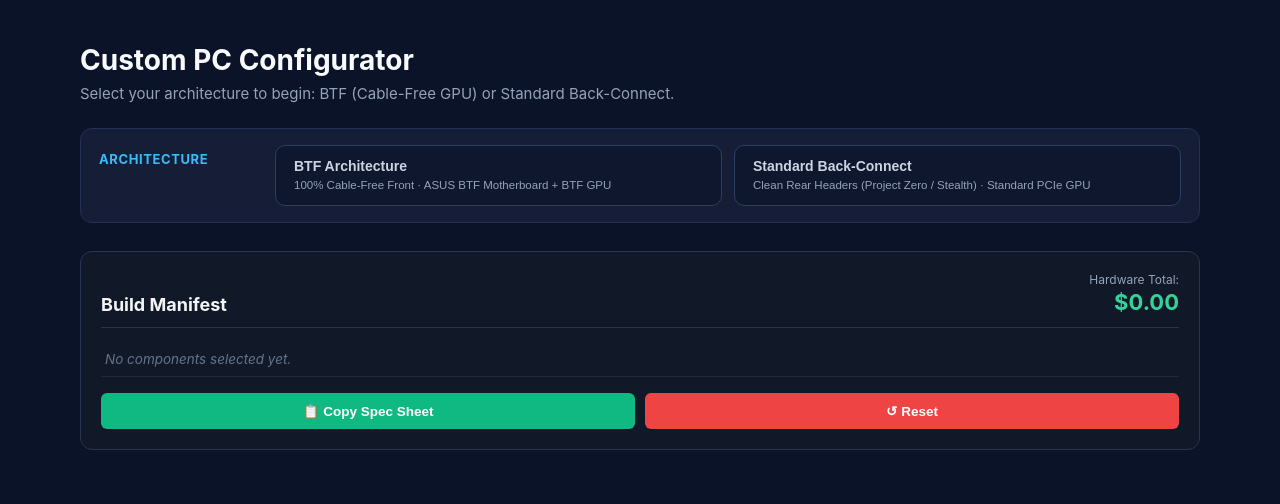
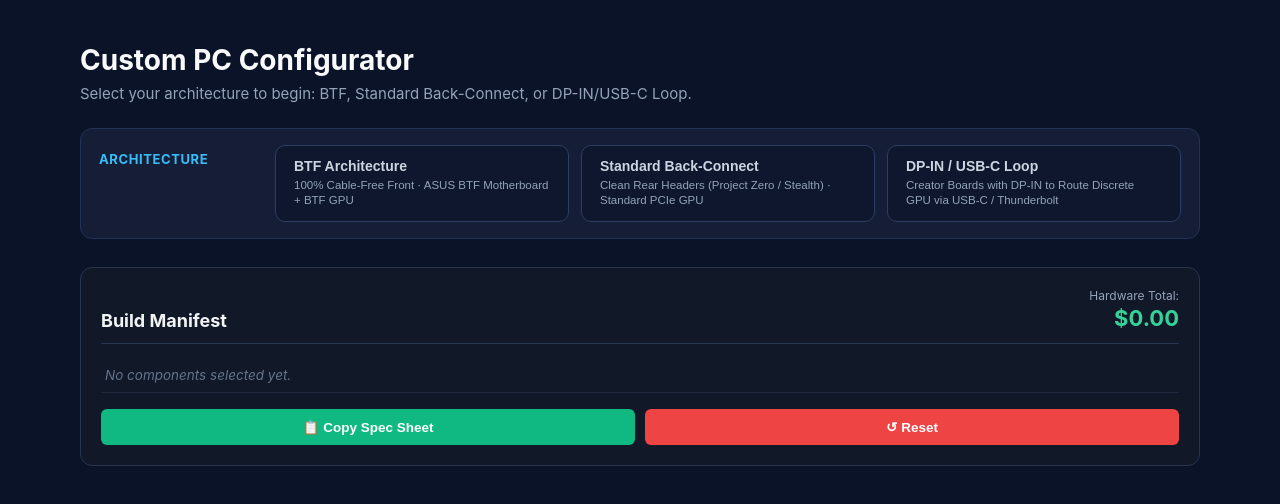
Before and after one commit to MC-Espinoza/PC-Parts-Selector, a plain HTML site: page index.html in a window 1280 px wide. Drawn offline with Linux system fonts and the light colour scheme.

Commit message:
Update index.html

```diff
--- a/index.html
+++ b/index.html
@@ -278,7 +278,7 @@
 
 <div class="container">
   <h1>Custom PC Configurator</h1>
-  <p class="subtitle">Select your architecture to begin: BTF (Cable-Free GPU) or Standard Back-Connect.</p>
+  <p class="subtitle">Select your architecture to begin: BTF, Standard Back-Connect, or DP-IN/USB-C Loop.</p>
 
   <noscript>
     <div class="noscript-warning">
@@ -360,6 +360,15 @@
       image: 'https://m.media-amazon.com/images/I/71GUYZWzSyL._AC_SY300_SX300_QL70_FMwebp_.jpg'
     },
     {
+      id: 'zalman_p40_ds',
+      name: 'Zalman P40 DS',
+      supportedFormFactors: ['ATX', 'mATX'],
+      badge: 'ATX/mATX · Dual Tempered Glass Display · Black or White',
+      badgeBTF: 'ATX/mATX · Dual Tempered Glass Display · White',
+      price: 150.00,
+      image: 'https://c1.neweggimages.com/productimage/nb1280/ABW9S25090217WHWZFD.jpg'
+    },
+    {
       id: 'gamerx_wing',
       name: 'GamerX Wing LCD Display',
       supportedFormFactors: ['mATX'],
@@ -429,6 +438,66 @@
       badge: 'Micro-ATX · AM5 · Silver/White · Back-Connect',
       price: 150.00,
       image: 'https://storage-asset.msi.com/global/picture/image/feature/mb/B650M/PROJECT-ZERO/modelblock-mb.png'
+    },
+    {
+      id: 'proart_x870e',
+      name: 'ASUS ProArt X870E-Creator WiFi',
+      type: 'DPIN',
+      formFactor: 'ATX',
+      socket: 'AM5',
+      badge: 'ATX · AM5 · Dual DP-IN · 40Gbps USB4 Type-C',
+      price: 500.00,
+      image: 'https://i5.walmartimages.com/seo/ASUS-ProArt-X870E-CREATOR-WIFI-AMD-AM5-X870E-ATX-Motherboard-PCIe-5-0-x16-slots-full-support-next-gen-GPUs-16-2-2-power-stages-DDR5-dual-USB4-10-Gb-2_2aca1732-8a5b-45fd-8405-bd9b415ad988.ef903c5e3355e1da07f92c74abda1084.jpeg?odnHeight=573&odnWidth=573&odnBg=FFFFFF'
+    },
+    {
+      id: 'proart_b650',
+      name: 'ASUS ProArt B650-Creator',
+      type: 'DPIN',
+      formFactor: 'ATX',
+      socket: 'AM5',
+      badge: 'ATX · AM5 · DP-IN Loop · 10Gbps USB 3.2 Gen 2 Type-C',
+      price: 340.00,
+      image: 'https://m.media-amazon.com/images/S/aplus-media-library-service-media/67424e4f-2bf4-4772-aedb-beb870f7c42a.__CR0,0,300,300_PT0_SX300_V1___.png'
+    },
+    {
+      id: 'b650_aero_g',
+      name: 'Gigabyte B650 AERO G',
+      type: 'DPIN',
+      formFactor: 'ATX',
+      socket: 'AM5',
+      badge: 'ATX · AM5 · VisionLINK DP-IN · 20Gbps Type-C',
+      price: 200.00,
+      image: 'https://c1.neweggimages.com/productimage/nb1280/13-145-410-04.jpg'
+    },
+    {
+      id: 'proart_z890',
+      name: 'ASUS ProArt Z890-Creator WiFi',
+      type: 'DPIN',
+      formFactor: 'ATX',
+      socket: 'LGA1851',
+      badge: 'ATX · LGA1851 · Dual DP-IN · 40Gbps Thunderbolt 4',
+      price: 450.00,
+      image: 'https://c1.neweggimages.com/productimage/nb1280/13-119-699-02.png'
+    },
+    {
+      id: 'z790_aero_g_used',
+      name: 'Gigabyte Z790 AERO G (Used)',
+      type: 'DPIN',
+      formFactor: 'ATX',
+      socket: 'LGA1700',
+      badge: 'ATX · LGA1700 · VisionLINK DP-IN · 20Gbps Type-C',
+      price: 280.00,
+      image: 'https://c1.neweggimages.com/productimage/nb1280/AGBAS2312290QWIV69E.jpg'
+    },
+    {
+      id: 'z790_aorus_pro_x_used',
+      name: 'Gigabyte Z790 Aorus Pro X (Used)',
+      type: 'DPIN',
+      formFactor: 'ATX',
+      socket: 'LGA1700',
+      badge: 'ATX · LGA1700 · DP-IN Loop · 20Gbps Type-C · White Armor',
+      price: 260.00,
+      image: 'https://c1.neweggimages.com/productimage/nb1280/13-145-477-02.jpg'
     }
   ];
 
@@ -470,6 +539,22 @@
         badge: '24 Cores (8P+16E) / 32T · Up to 5.8 GHz',
         price: 350.00,
         image: 'https://encrypted-tbn0.gstatic.com/images?q=tbn:ANd9GcTDWGBYW6QZpdN7kQE7EGrf7-lFS2fFW3bVpUNkdq_35q6_vOtrSL2RGoDR&s=10'
+      }
+    ],
+    LGA1851: [
+      {
+        id: 'ultra9_285k',
+        name: 'Intel Core Ultra 9 285K',
+        badge: '24 Cores (8P+16E) / 24T · Up to 5.7 GHz · Arrow Lake',
+        price: 550.00,
+        image: 'https://pisces.bbystatic.com/image2/BestBuy_US/images/products/0224860a-6519-429e-b610-38285cc3d33f.jpg;maxHeight=1920;maxWidth=900?format=webp'
+      },
+      {
+        id: 'ultra7_270k',
+        name: 'Intel Core Ultra 7 270K',
+        badge: '20 Cores (8P+12E) / 20T · Up to 5.5 GHz · Arrow Lake Refresh',
+        price: 350.00,
+        image: 'https://c1.neweggimages.com/productimage/nb1280/19-118-628-01.jpg'
       }
     ]
   };
@@ -655,6 +740,11 @@
         id: 'Standard',
         name: 'Standard Back-Connect',
         subtext: 'Clean Rear Headers (Project Zero / Stealth) · Standard PCIe GPU'
+      },
+      {
+        id: 'DPIN',
+        name: 'DP-IN / USB-C Loop',
+        subtext: 'Creator Boards with DP-IN to Route Discrete GPU via USB-C / Thunderbolt'
       }
     ];
 
@@ -731,6 +821,8 @@
             badge: c.badgeBTF || c.badge.replace('Black or White', 'White'),
             image: (c.id === 'asus_a31' && c.imageBTF) ? c.imageBTF : c.image
           }));
+      } else if (state.architecture === 'DPIN') {
+        validCases = casesData.filter(c => c.id !== 'gamerx_wing' && c.supportedFormFactors.includes('ATX'));
       } else {
         validCases = casesData;
       }
@@ -747,7 +839,7 @@
 
     if (state.motherboard) {
       const validCPUs = allCPUs[state.motherboard.socket] || [];
-      const label = state.motherboard.socket === 'AM5' ? 'CPU (AM5)' : 'CPU (LGA1700)';
+      const label = `CPU (${state.motherboard.socket})`;
       container.appendChild(renderRow(label, 'cpu', validCPUs));
     }
 
@@ -812,7 +904,9 @@
             <span class="manifest-val">${val.name}${badgeText} <span class="manifest-part-price">(${priceStr})</span></span>
           `;
         } else {
-          const displayTxt = val === 'BTF' ? 'BTF Architecture (Cable-Free Front)' : 'Standard Back-Connect';
+          let displayTxt = 'Standard Back-Connect';
+          if (val === 'BTF') displayTxt = 'BTF Architecture (Cable-Free Front)';
+          if (val === 'DPIN') displayTxt = 'DP-IN / USB-C Loop Architecture';
           li.innerHTML = `<strong>${labels[key]}</strong> <span class="manifest-val">${displayTxt}</span>`;
         }
 
```
